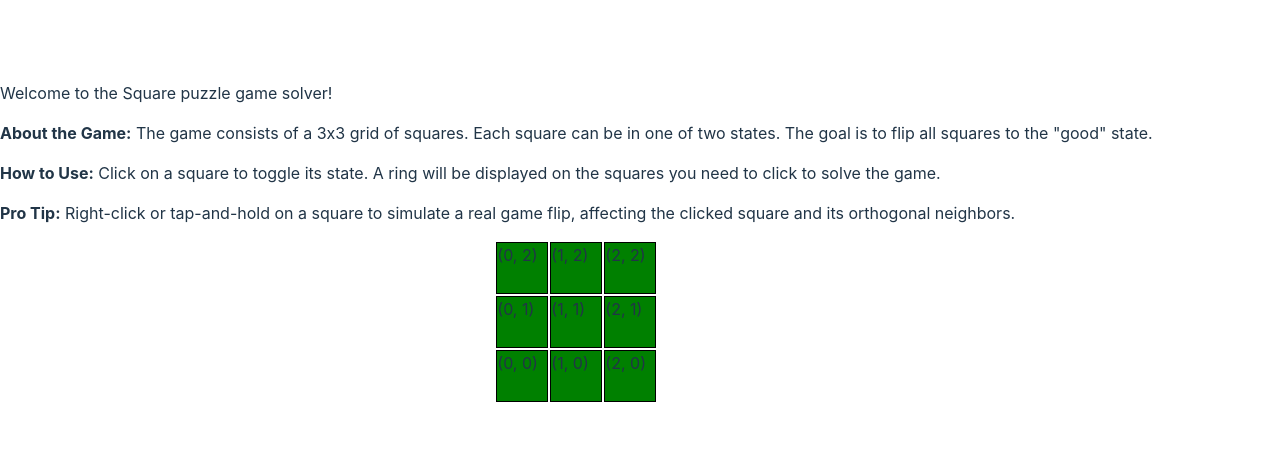
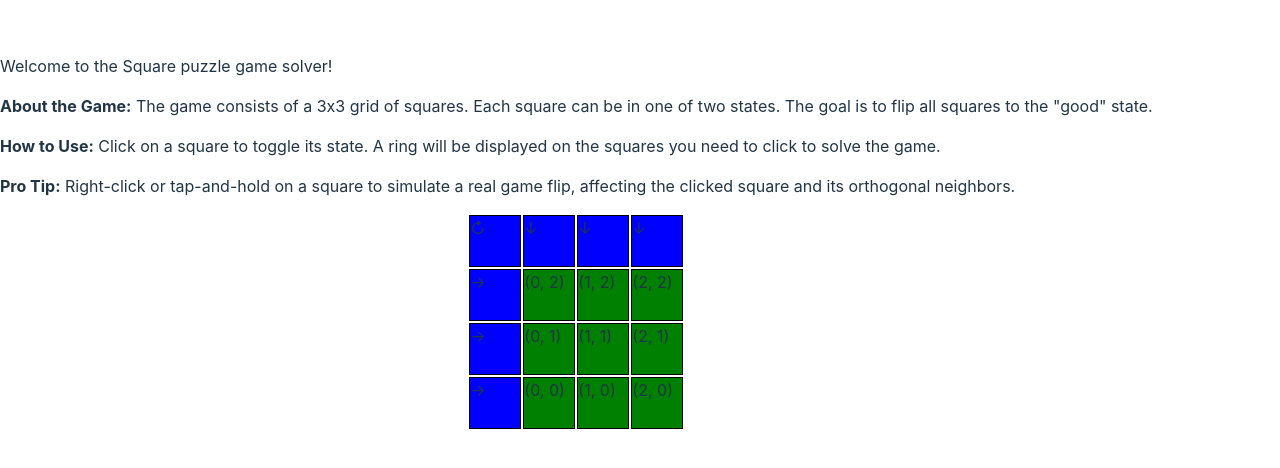
Before and after one commit to Odalrick/game-works, a React (Vite) app: page / in a window 1280 px wide. Shown: the part 166-634 px from the top of the page. Built offline with nearby package versions, Linux system fonts and the light colour scheme.

Commit message:
feat(flip-game): add some utility buttons

```diff
--- a/package.json
+++ b/package.json
@@ -6,7 +6,7 @@
   "scripts": {
     "dev": "vite",
     "build": "tsc && vite build",
-    "pages": "npm run build && rm -rf docs && mv dist docs",
+    "pages": "npm run build && rm -rf docs && mv dist docs && git add docs",
     "lint": "eslint . --ext ts,tsx --report-unused-disable-directives --max-warnings 0",
     "preview": "vite preview",
     "commit": "git-cz",
--- a/src/games/flip-square/Grid.tsx
+++ b/src/games/flip-square/Grid.tsx
@@ -5,12 +5,16 @@ interface GridProps {
   square: SquareModel
   onCellClick: (x: number, y: number) => void
   onAlternateCellClick: (x: number, y: number) => void
+  onReset: () => void
 }
+
+const doNothing = () => {}
 
 const Grid: React.FC<GridProps> = ({
   square,
   onCellClick,
   onAlternateCellClick,
+  onReset,
 }) => {
   const coordByRow = [
     [
@@ -29,13 +33,77 @@ const Grid: React.FC<GridProps> = ({
       [2, 0],
     ],
   ]
+  const refreshCharacter = "\u21BB"
+  const rightArrow = "\u2192"
+  const downArrow = "\u2193"
+  const clickColumn = (x: number) => {
+    for (let y = 0; y < 3; y++) {
+      onCellClick(x, y)
+    }
+  }
+
+  const clickRow = (y: number) => {
+    for (let x = 0; x < 3; x++) {
+      onCellClick(x, y)
+    }
+  }
+
   return (
     <div className="grid">
+      <div className="grid-row">
+        <Cell
+          key={`row:reset`}
+          colour={"blue"}
+          onClick={onReset}
+          shouldFlip={false}
+          onAlternateClick={doNothing}
+        >
+          {refreshCharacter}
+        </Cell>
+        <Cell
+          key={`row:0`}
+          colour={"blue"}
+          onClick={() => clickColumn(0)}
+          shouldFlip={false}
+          onAlternateClick={doNothing}
+        >
+          {downArrow}
+        </Cell>
+
+        <Cell
+          key={`row:1`}
+          colour={"blue"}
+          onClick={() => clickColumn(1)}
+          shouldFlip={false}
+          onAlternateClick={doNothing}
+        >
+          {downArrow}
+        </Cell>
+        <Cell
+          key={`row:2`}
+          colour={"blue"}
+          onClick={() => clickColumn(2)}
+          shouldFlip={false}
+          onAlternateClick={doNothing}
+        >
+          {downArrow}
+        </Cell>
+      </div>
       {coordByRow.map((row) => (
-        <div className="grid-row">
+        <div className="grid-row" key={`row-${row[0][1]}`}>
+          <Cell
+            key={`row:${row[0][1]}`}
+            colour={"blue"}
+            onClick={() => clickRow(row[0][1])}
+            shouldFlip={false}
+            onAlternateClick={doNothing}
+          >
+            {rightArrow}
+          </Cell>
           {row.map(([x, y]) => (
             <Cell
-              cell={square.getCell(x, y)}
+              key={`${x},${y}`}
+              colour={square.getCell(x, y) === CellState.ON ? "green" : "red"}
               onClick={() => onCellClick(x, y)}
               shouldFlip={square.shouldFlip(x, y)}
               onAlternateClick={() => onAlternateCellClick(x, y)}
@@ -50,21 +118,20 @@ const Grid: React.FC<GridProps> = ({
 }
 
 interface CellProps {
-  cell: CellState
   children?: React.ReactNode
   onClick: () => void
   shouldFlip: boolean
   onAlternateClick: () => void
+  colour?: string
 }
 
 const Cell: React.FC<CellProps> = ({
-  cell,
   children,
   onClick,
   shouldFlip,
   onAlternateClick,
+  colour,
 }) => {
-  const color = cell === CellState.ON ? "green" : "red"
   const onContextMenu = (event: React.MouseEvent) => {
     onAlternateClick()
     event.preventDefault()
@@ -77,7 +144,7 @@ const Cell: React.FC<CellProps> = ({
   return (
     <div
       className="cell"
-      style={{ width: "50px", height: "50px", backgroundColor: color }}
+      style={{ width: "50px", height: "50px", backgroundColor: colour }}
       {...clickEvents}
     >
       {shouldFlip && <div className="circle" />}
--- a/src/games/flip-square/Square.tsx
+++ b/src/games/flip-square/Square.tsx
@@ -36,6 +36,7 @@ const Square: React.FC<SquareProps> = ({ square, action }) => {
         square={square}
         onCellClick={(x, y) => action(actions.toggle([x, y]))}
         onAlternateCellClick={(x, y) => action(actions.flip([x, y]))}
+        onReset={() => action(actions.reset())}
       />
     </div>
   )
--- a/src/games/flip-square/squareSlice.ts
+++ b/src/games/flip-square/squareSlice.ts
@@ -180,6 +180,9 @@ export const squareSlice = createSlice({
     toggle: (state: Square, action: PayloadAction<[number, number]>) => {
       return new Square(toggleCell(action.payload, state.state.grid))
     },
+    reset: () => {
+      return new Square(solvedGrid)
+    },
   },
 })
 
```
Also changed, not shown: 3 other files (tests, documents, lock files or other folders).
